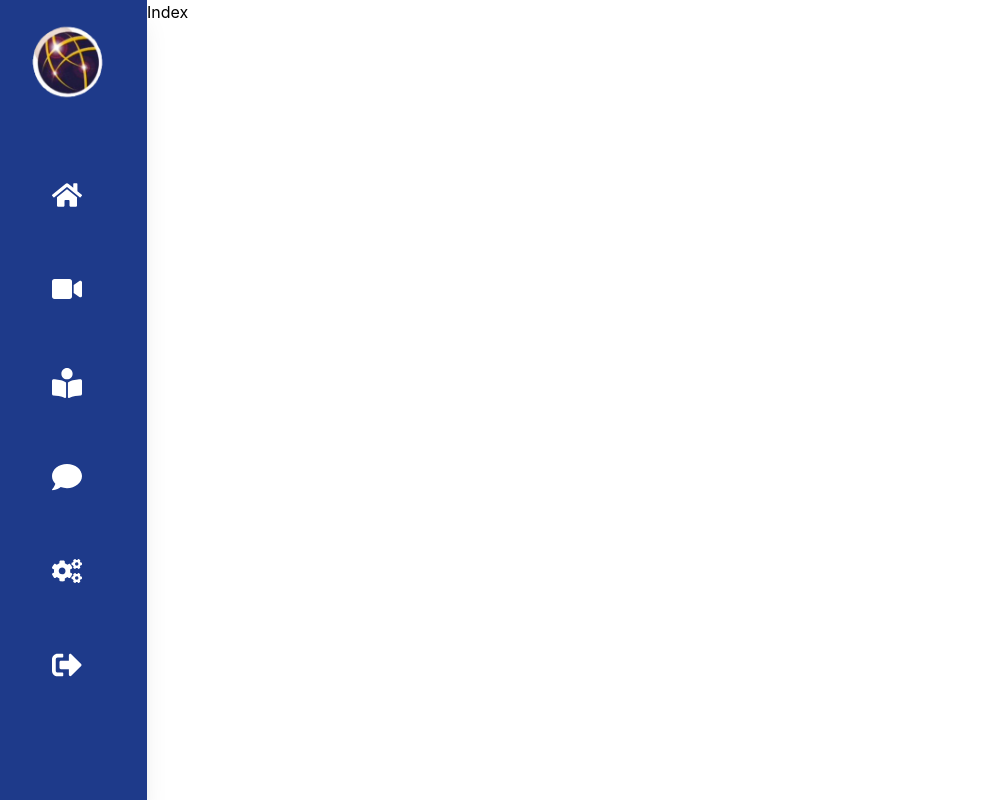
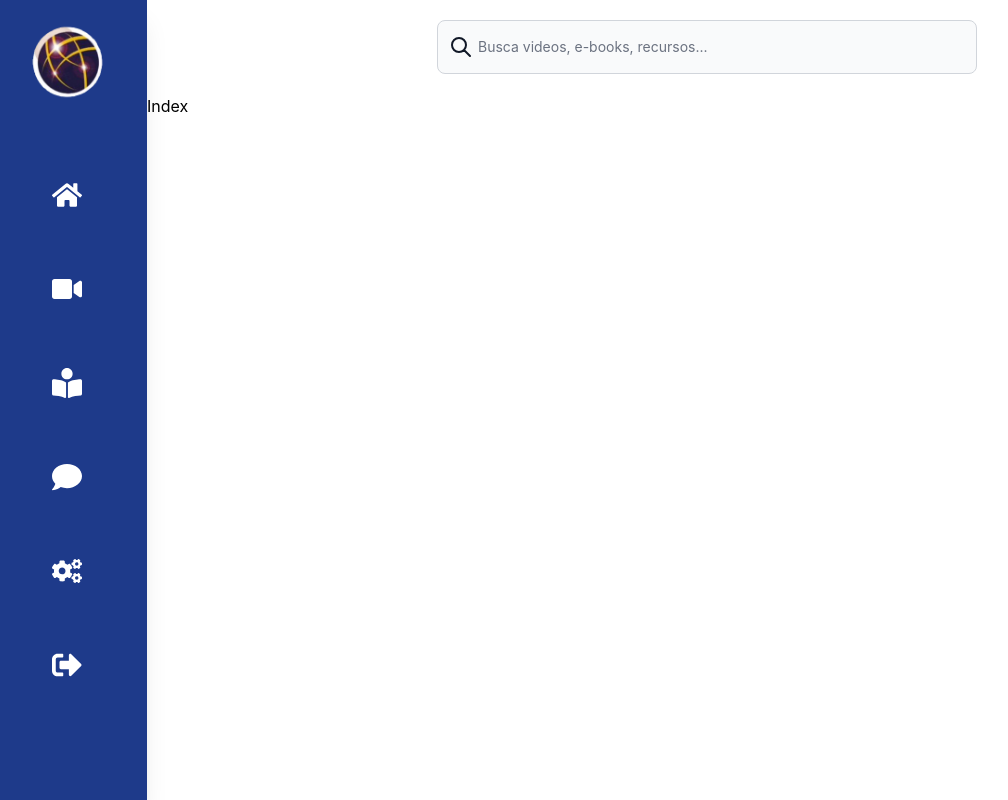
Before and after one commit to latamdev/CL_EVPS_WEB, a React (Create React App) app: page /platform in a window 1280 px wide. Shown: the whole page, without its empty margins (13-1021 px from the left). Built offline with nearby package versions, Linux system fonts and the light colour scheme.

Commit message:
Adds search component

```diff
--- a/package.json
+++ b/package.json
@@ -8,11 +8,13 @@
     "@testing-library/react": "^13.4.0",
     "@testing-library/user-event": "^13.5.0",
     "@types/jest": "^27.5.2",
+    "@types/lodash.debounce": "^4.0.7",
     "@types/node": "^16.18.11",
     "@types/react": "^18.0.26",
     "@types/react-dom": "^18.0.10",
     "axios": "^1.2.2",
     "localforage": "^1.10.0",
+    "lodash.debounce": "^4.0.8",
     "react": "^18.2.0",
     "react-dom": "^18.2.0",
     "react-icons": "^4.7.1",
--- a/src/Root.tsx
+++ b/src/Root.tsx
@@ -1,11 +1,13 @@
 import { Outlet } from "react-router-dom";
+import Search from "./components/Search/Search";
 import SidebarMenu from "./components/SidebarMenu/SidebarMenu";
 
 function Root() {
   return (
     <div className="flex flex-row">
       <SidebarMenu />
-      <div className="container">
+      <div className="w-full">
+        <Search />
         <Outlet />
       </div>
     </div>
--- /dev/null
+++ b/src/components/Search/Search.tsx
@@ -0,0 +1,86 @@
+import { useQuery } from "@tanstack/react-query";
+import debounce from "lodash.debounce";
+import { useMemo, useState } from "react";
+import SearchResultPanel from "./SearchResultPanel/SearchResultPanel";
+import { getSearchResults } from "./SearchResultPanel/service";
+
+function Search() {
+  const [searchQuery, setSearchQuery] = useState("");
+
+  const handleBlurEvent = (e: any) => {
+    e.target.value = "";
+    setSearchQuery("");
+  };
+
+  const debouncedResults = useMemo(() => {
+    return debounce(setSearchQuery, 1000);
+  }, []);
+
+  const debounceClickOutside = useMemo(() => {
+    return debounce(handleBlurEvent, 500);
+  }, []);
+
+  const { data, isLoading, isError } = useQuery(
+    ["searchResultsKey", searchQuery],
+    () => getSearchResults(searchQuery)
+  );
+
+  return (
+    <div
+      className="w-full flex flex-col justify-center items-center p-5"
+      style={{ zIndex: 10 }}
+    >
+      <form onSubmit={(e) => e.preventDefault()} className="w-1/2">
+        <label
+          htmlFor="default-search"
+          className="mb-2 text-sm font-medium text-gray-900 sr-only dark:text-white"
+        >
+          Buscar
+        </label>
+        <div className="relative">
+          <div className="absolute inset-y-0 left-0 flex items-center pl-3 pointer-events-none">
+            <svg
+              aria-hidden="true"
+              className="w-6 h-6 text-gray-900 dark:text-gray-900"
+              fill="none"
+              stroke="currentColor"
+              viewBox="0 0 24 24"
+              xmlns="http://www.w3.org/2000/svg"
+            >
+              <path
+                strokeLinecap="round"
+                strokeLinejoin="round"
+                strokeWidth="2"
+                d="M21 21l-6-6m2-5a7 7 0 11-14 0 7 7 0 0114 0z"
+              ></path>
+            </svg>
+          </div>
+          <input
+            type="text"
+            id="query-search"
+            name="query-search"
+            autoComplete="off"
+            className={
+              "block w-full p-4 pl-10 text-sm text-gray-900 border border-gray-300 " +
+              (data?.results.length > 0
+                ? "rounded-lg rounded-b-none border-b-0"
+                : "rounded-lg ") +
+              " bg-gray-50 focus:ring-gray-300 focus:border-gray-300 dark:bg-gray-100  dark:placeholder-gray-500 dark:text-black dark:focus:ring-none dark:focus:border-none"
+            }
+            onBlur={(e) => debounceClickOutside(e)}
+            placeholder="Busca videos, e-books, recursos..."
+            onChange={(e) => debouncedResults(e.target.value)}
+          />
+        </div>
+      </form>
+
+      <SearchResultPanel
+        isLoading={isLoading}
+        isError={isError}
+        resultsArray={data}
+      />
+    </div>
+  );
+}
+
+export default Search;
--- /dev/null
+++ b/src/components/Search/SearchResultPanel/SearchResultPanel.tsx
@@ -0,0 +1,70 @@
+import { SearchResults } from "./interfaces";
+import logo from "../../../assets/images/plurality_logo.png";
+import SearchResultsSkeleton from "./SearchResultsSkeleton";
+import { Link } from "react-router-dom";
+
+export interface SearchResultProps {
+  resultsArray: SearchResults;
+  isLoading: boolean;
+  isError: boolean;
+}
+
+function SearchResultPanel(props: SearchResultProps) {
+  console.log(props);
+
+  if (props.isLoading) {
+    return <SearchResultsSkeleton />;
+  }
+
+  if (props.isError) {
+    return <div>Algo salió mal</div>;
+  }
+
+  return props.resultsArray.results.length > 0 ? (
+    <div className="w-1/2 h-0 overflow-visible">
+      <div className="bg-gray-100  border border-gray-300 border-t-0">
+        {props.resultsArray.results.map((result: any) => {
+          return (
+            <div key={result.resourceType}>
+              <div className="flex flex-col">
+                <div className="font-bold p-3  border-b-2">
+                  {result.resourceType}
+                </div>
+                {result.resourceList.map((resource: any) => {
+                  return (
+                    <div
+                      key={resource.id}
+                      onClick={() => {
+                        console.log("click");
+                      }}
+                      className="p-3 flex space-x-6 align-middle content-center items-center hover:cursor-pointer hover:bg-gray-50"
+                    >
+                      <img
+                        src={resource.poster}
+                        alt="resource_img"
+                        className="h-12 w-12"
+                      />
+                      <div className="flex flex-col">
+                        <div className="font-bold">{resource.title}</div>
+                        <div className="font-light">{resource.teacher}</div>
+                      </div>
+                    </div>
+                  );
+                })}
+              </div>
+            </div>
+          );
+        })}
+        <div className="flex justify-center p-4">
+          <Link to={""} className="text-xl text-gray-600 font-semibold">
+            Ver todos los resultados
+          </Link>
+        </div>
+      </div>
+    </div>
+  ) : (
+    <></>
+  );
+}
+
+export default SearchResultPanel;
--- /dev/null
+++ b/src/components/Search/SearchResultPanel/SearchResultsSkeleton.tsx
@@ -0,0 +1,32 @@
+import React from "react";
+
+function SearchResultsSkeleton() {
+  return (
+    <div className=" w-1/2  h-0 overflow-visible">
+      <div className="bg-gray-100  flex p-3">
+        <div className="rounded-md max-w-sm w-full">
+          <div className="animate-pulse items-center">
+            {[0, 1, 2, 3].map((index) => {
+              return (
+                <div key={index} className="flex flex-col pb-8">
+                  <div className="flex-1 space-y-6 py-1 p-b-2">
+                    <div className="h-2 bg-slate-700 rounded mb-2"></div>
+                  </div>
+
+                  <div className="flex items-center space-x-4">
+                    <div className="rounded-full bg-slate-700 h-10 w-10"></div>
+                    <div className="flex-1 space-y-6 py-1">
+                      <div className="h-2 bg-slate-700 rounded"></div>
+                    </div>
+                  </div>
+                </div>
+              );
+            })}
+          </div>
+        </div>
+      </div>
+    </div>
+  );
+}
+
+export default SearchResultsSkeleton;
--- /dev/null
+++ b/src/components/Search/SearchResultPanel/interfaces.ts
@@ -0,0 +1,8 @@
+export interface SearchResults {
+  results: Array<SearchResult>;
+}
+
+interface SearchResult {
+  resourceType: string;
+  resourceList: Array<any>;
+}
--- /dev/null
+++ b/src/components/Search/SearchResultPanel/searchResultsStubs.ts
@@ -0,0 +1,88 @@
+import { SearchResults } from "./interfaces";
+
+export const MOCK_SEARCH_RESULT: SearchResults = {
+  results: [
+    {
+      resourceType: "videos",
+      resourceList: [
+        {
+          title: "video 1",
+          id: "12345",
+          poster:
+            "https://burst.shopifycdn.com/photos/business-team-meeting-boardroom.jpg?width=925&format=pjpg&exif=1&iptc=1",
+          teacher: "Paula Rojas",
+        },
+        {
+          title: "video 2",
+          id: "1233",
+          poster:
+            "https://burst.shopifycdn.com/photos/interior-of-a-restaurant-with-single-person-at-the-bar.jpg?width=925&format=pjpg&exif=1&iptc=1",
+          teacher: "Paula Rojas",
+        },
+        {
+          title: "video 3",
+          id: "234234",
+          poster:
+            "https://burst.shopifycdn.com/photos/hands-on-desk-at-meeting.jpg?width=925&format=pjpg&exif=1&iptc=1",
+          teacher: "Paula Rojas",
+        },
+      ],
+    },
+    {
+      resourceType: "e-books",
+      resourceList: [
+        {
+          title: "libro 1",
+          id: "12345",
+          poster:
+            "https://burst.shopifycdn.com/photos/making-a-budget-tracking-finances.jpg?width=925&format=pjpg&exif=1&iptc=1",
+          teacher: "Paula Rojas",
+        },
+        {
+          title: "libro 2",
+          id: "1233",
+          poster:
+            "https://burst.shopifycdn.com/photos/team-sales-business-meeting.jpg?width=925&format=pjpg&exif=1&iptc=1",
+          teacher: "Paula Rojas",
+        },
+        {
+          title: "libro 3",
+          id: "234234",
+          poster:
+            "https://burst.shopifycdn.com/photos/working-at-night.jpg?width=925&format=pjpg&exif=1&iptc=1",
+          teacher: "Paula Rojas",
+        },
+      ],
+    },
+    {
+      resourceType: "recursos",
+      resourceList: [
+        {
+          title: "pdf 1",
+          id: "12345",
+          poster:
+            "https://burst.shopifycdn.com/photos/office-woman-hands-on-report.jpg?width=925&format=pjpg&exif=1&iptc=1",
+          teacher: "Paula Rojas",
+        },
+        {
+          title: "pdf 2",
+          id: "1233",
+          poster:
+            "https://burst.shopifycdn.com/photos/reading-charts-at-business-meeting.jpg?width=925&format=pjpg&exif=1&iptc=1",
+          teacher: "Paula Rojas",
+        },
+        {
+          title: "pdf 3",
+          id: "234234",
+          poster:
+            "https://burst.shopifycdn.com/photos/stock-market-tracking-and-stocks.jpg?width=925&format=pjpg&exif=1&iptc=1",
+          teacher: "Paula Rojas",
+        },
+      ],
+    },
+  ],
+};
+
+export const MOCK_SEARCH_RESULT_BLANK: SearchResults = {
+  results: [],
+};
--- /dev/null
+++ b/src/components/Search/SearchResultPanel/service.ts
@@ -0,0 +1,20 @@
+import { SearchResultProps } from "./SearchResultPanel";
+import {
+  MOCK_SEARCH_RESULT,
+  MOCK_SEARCH_RESULT_BLANK,
+} from "./searchResultsStubs";
+
+export const getSearchResults = async (criteria: string): Promise<any> => {
+  //httpPostRequest<LoginResponse>(LOGIN_URL, filters);
+
+  console.log(criteria);
+  if (criteria !== "") {
+    console.log("filtrando");
+    return new Promise((resolve) => {
+      setTimeout(() => {
+        resolve(MOCK_SEARCH_RESULT);
+      }, 1000);
+    });
+  }
+  return MOCK_SEARCH_RESULT_BLANK;
+};
--- a/src/index.tsx
+++ b/src/index.tsx
@@ -25,7 +25,10 @@ const router = createBrowserRouter([
       {
         errorElement: <h1>Error</h1>,
         children: [
-          { index: true, element: <h1>Index</h1> },
+          {
+            index: true,
+            element: <h1 style={{ zIndex: 0 }}>Index</h1>,
+          },
           { path: "/platform/videos", element: <h1>Videos</h1> },
           { path: "/platform/resources", element: <h1>Recursos</h1> },
           { path: "/platform/messages", element: <h1>Mensajes</h1> },
```
Also changed, not shown: 1 other file (tests, documents, lock files or other folders).
